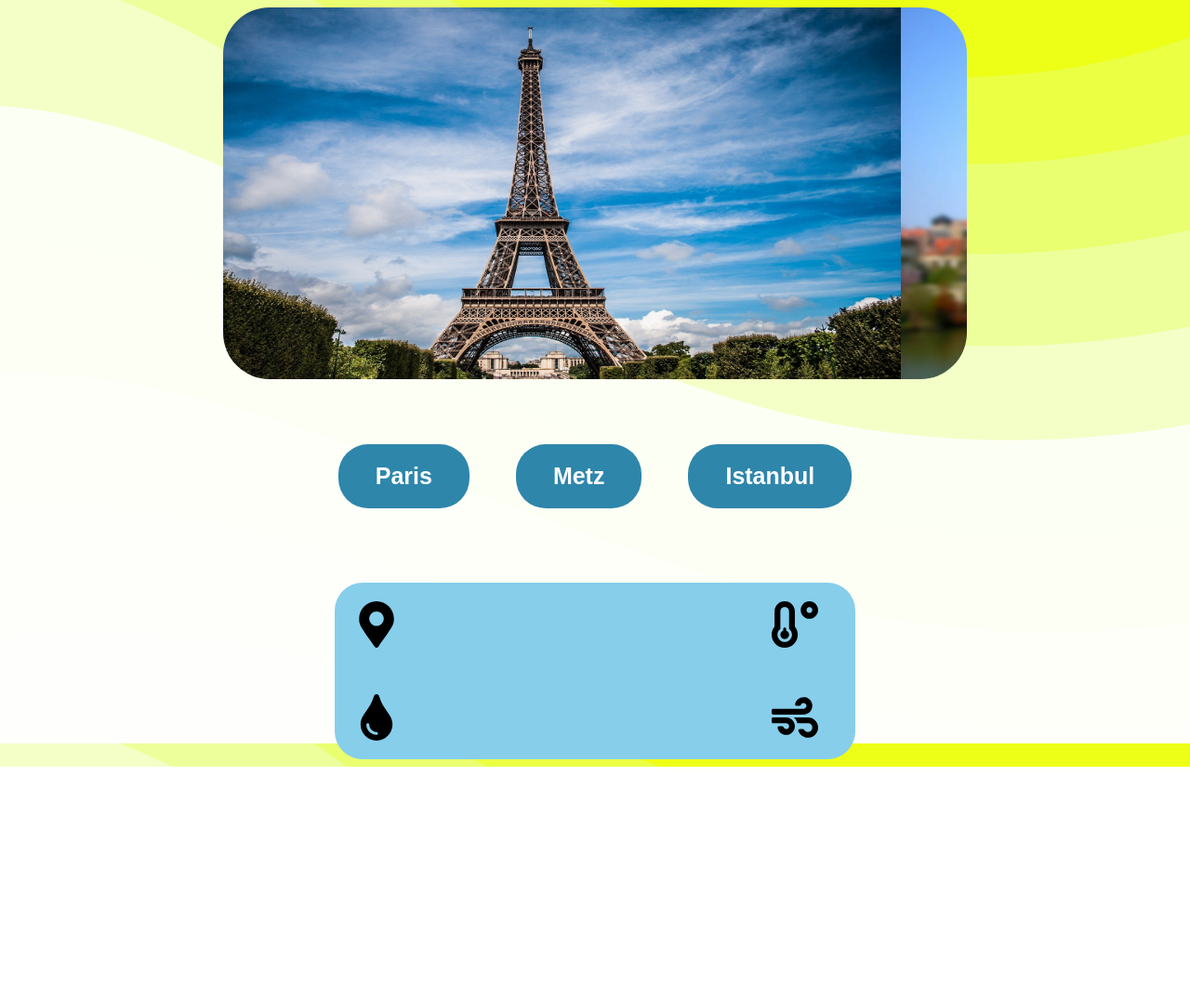
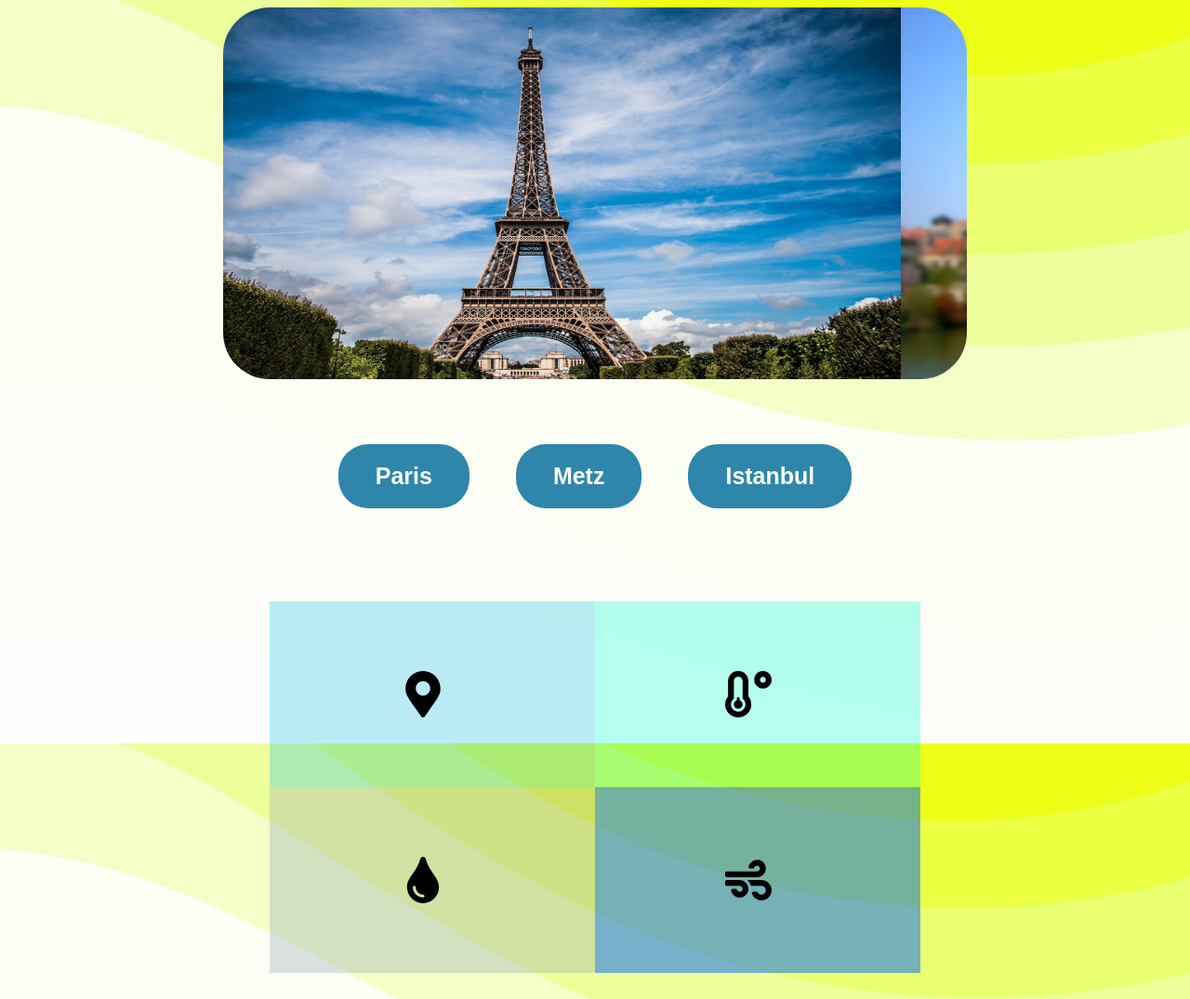
Before and after one commit to Corentin-57/site_meteo, a plain HTML site: page index.html in a window 1280 px wide. Shown: the whole page at 93% size. Before the commit the page ends 825 px from the top, so only its background shows below. Drawn offline with nearby package versions, Linux system fonts and the light colour scheme.

Commit message:
modification items

```diff
--- a/app.js
+++ b/app.js
@@ -4,8 +4,6 @@ $(document).ready(function(){
       $(".ville").fadeIn(4000, 0);
     });
   });
-
-
 
 $(function(){
     var largeur = 800;
@@ -31,10 +29,6 @@ $(function(){
 
 
 //Récupérer les infos de l'API
-
-// $(".btns").click(function(){
-//     $("#nom").fadeIn();
-// })
 
 function infoParis(){
     $.getJSON('https://api.openweathermap.org/data/2.5/weather?q=paris&appid=cb5ce2ce842d9fe8f624dca7e7d327c5&units=metric', function(data) {
--- a/index.html
+++ b/index.html
@@ -27,14 +27,21 @@
         </div>
         <div class="ville">
             <div class="nom-temperature">
+                <div class="nom_section">
                     <img class="lieux" src="img/lieux.svg" alt="lieux" width="50px" height="50px">
                     <div id="nom"></div>
+                </div>
+                <div class="temp_section">
                     <img class="temperature" src="img/temperature.svg" alt="temperature" width="50px" height="50px">
                     <div id="temperature"></div>
                 </div>
+            </div>
             <div class="humidite-vent">
+                <div class="humidite_section">
                     <img class="humidite" src="img/humidite.svg" alt="humidite" width="50px" height="50px">
                     <div id="humidite"></div>
+                </div>
+                <div class="vent_section">
                     <img class="wind" src="img/wind.svg" alt="wind" width="50px" height="50px">
                     <div id="vent"></div>
                 </div>
--- a/style.css
+++ b/style.css
@@ -74,7 +74,7 @@
     font-size: 60px;
     font-weight: bold;
     margin-top: 80px;
-    background-color: #87ceeb;
+    /* background-color: #87ceeb; */
     padding: 20px 20px;
     border-radius: 30px;
     color: white;
@@ -82,7 +82,7 @@
 
 .nom-temperature{
     display: flex;
-    margin-bottom: 50px;
+    /* margin-bottom: 50px; */
 }
 
 .humidite-vent{
@@ -92,8 +92,6 @@
 
 #nom{
     margin-left: 20px;
-    margin-right: 340px;
-    width: 40px;
 }
 
 #vent{
@@ -102,10 +100,44 @@
 
 #humidite{
     margin-left: 20px;
-    margin-right: 200px;
-    width: 180px;
 }
 
 #temperature{
     margin-left: 20px;
 }
+
+.nom_section{
+    display: flex;
+    justify-content: center;
+    align-items: center;
+    background-color: rgba(28, 190, 225, 0.3);
+    width: 350px;
+    height: 200px;
+}
+
+.temp_section{
+    display: flex;
+    justify-content: center;
+    align-items: center;
+    background-color: rgba(8, 247, 211, 0.3);
+    width: 350px;
+    height: 200px;
+}
+
+.humidite_section{
+    display: flex;
+    justify-content: center;
+    align-items: center;
+    background-color: rgba(139, 155, 179, 0.3);
+    width: 350px;
+    height: 200px;
+}
+
+.vent_section{
+    display: flex;
+    justify-content: center;
+    align-items: center;
+    background-color: rgba(2, 100, 251, 0.5);
+    width: 350px;
+    height: 200px;
+}
```
Lines whose indentation alone changed are shown as unchanged.
